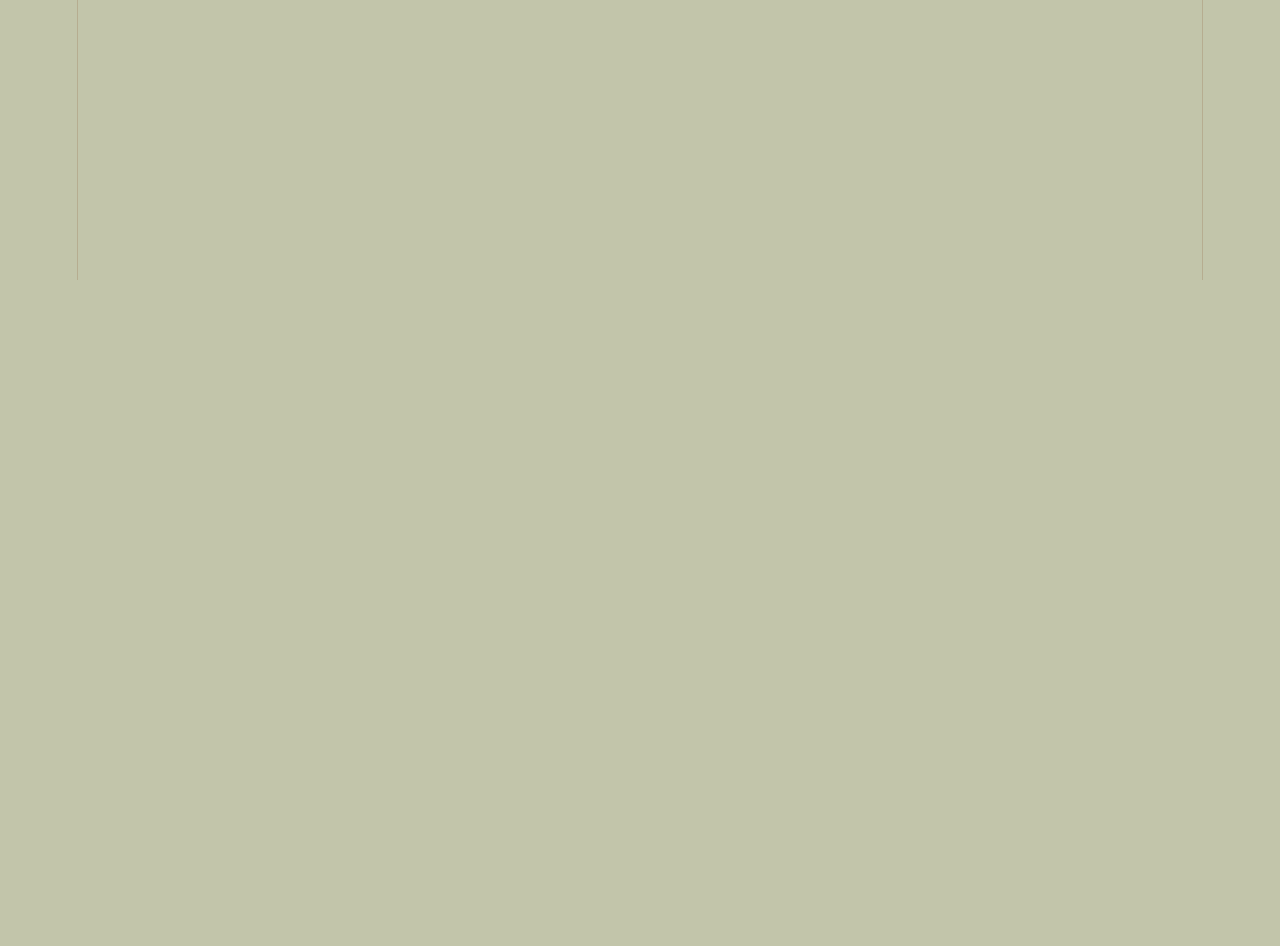
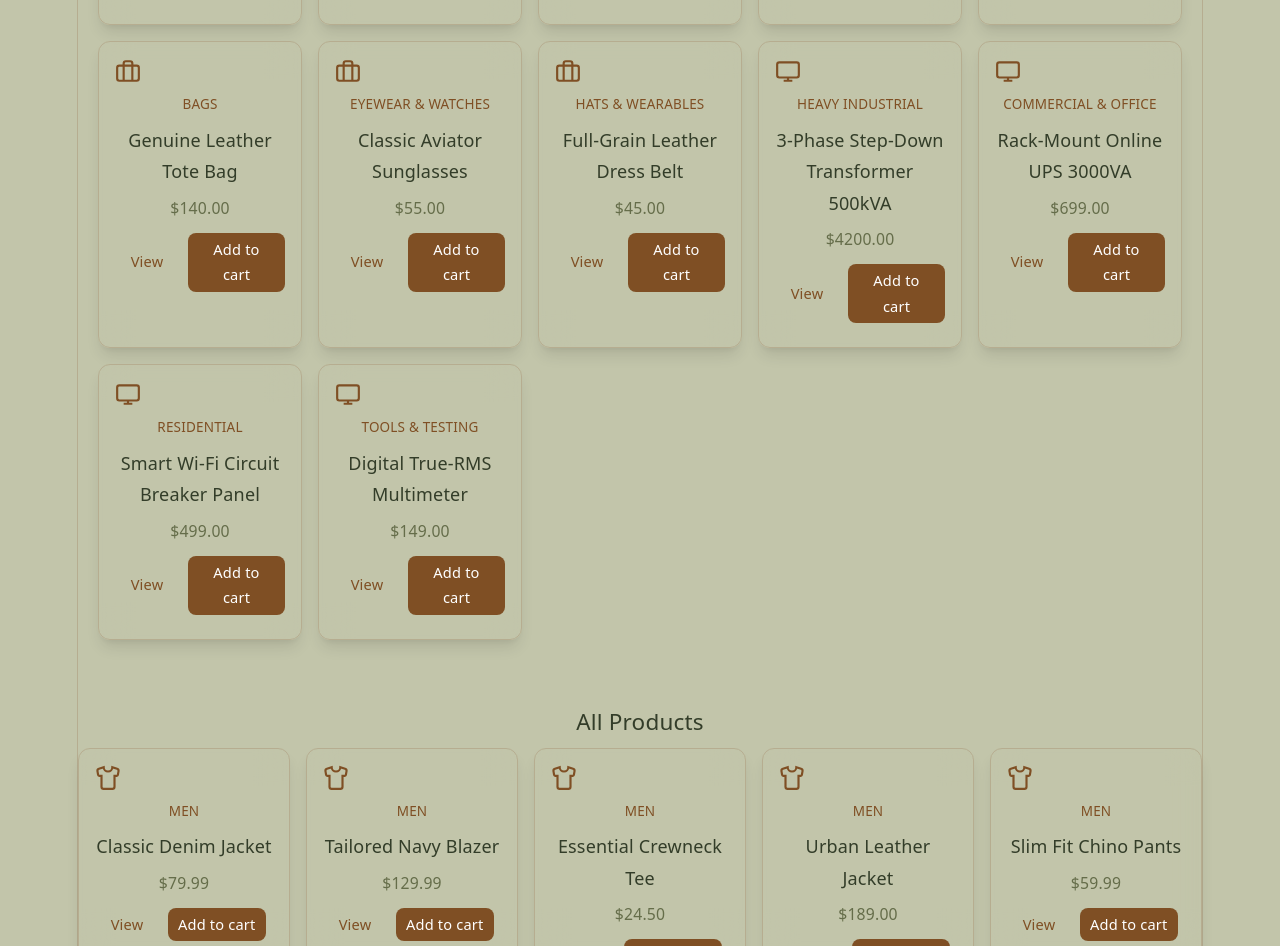
Before and after one commit to SamuelGitau-School/Summative-Lab-Building-a-React-Based-Personal-Project-Showcase-App, a React (Vite) app: page /dashboard in a window 1280 px wide. Shown: the part 520-1466 px from the top of the page. Before the commit the page ends 800 px from the top, so only its background shows below. Built offline with nearby package versions, Linux system fonts and the light colour scheme; no server answers; sample sign-in values are in the browser's storage.

Commit message:
fixed error on dashboards product list

```diff
--- a/src/assets/Product/Product.js
+++ b/src/assets/Product/Product.js
@@ -1,47 +1,65 @@
-const API_BASE = '/api';
+import { getCollection, setCollection } from '../../Database/db/Localdb'
+import { products as clothingProducts } from '../../Database/Data/Clothing_data'
+import { accessoryProducts } from '../../Database/Data/Accessories_data'
+import { electricalProducts } from '../../Database/Data/Electronics_data'
 
-function authHeaders() {
-  const token = localStorage.getItem('token')
-  return { Authorization: `Bearer ${token}` }
+const STORAGE_KEY = 'products'
+
+function withUniqueIds(items, department) {
+  return items.map((item) => ({
+    ...item,
+    department,
+    id: `${department}-${item.id}`,
+  }))
 }
 
-// Get all products
+
+const Catalog = [
+  ...withUniqueIds(clothingProducts, 'clothing'),
+  ...withUniqueIds(accessoryProducts, 'accessories'),
+  ...withUniqueIds(electricalProducts, 'electronics'),
+]
+
 export async function getProducts() {
-  const res = await fetch(`${API_BASE}/products`, {
-    headers: authHeaders(),
-  })
-  if (!res.ok) throw new Error('Could not fetch products.')
-  return res.json()
+  return getCollection(STORAGE_KEY, Catalog)
 }
 
-// Admin-only: create a new product
 export async function createProduct(product) {
-  const res = await fetch(`${API_BASE}/products`, {
-    method: 'POST',
-    headers: { 'Content-Type': 'application/json', ...authHeaders() },
-    body: JSON.stringify(product),
-  })
-  if (!res.ok) throw new Error('Could not create product.')
-  return res.json()
+  const current = getCollection(STORAGE_KEY, Catalog)
+  const newProduct = {
+    ...product,
+    id: product.id ?? `custom-${Date.now()}`,
+  }
+
+  const updated = [...current, newProduct]
+  setCollection(STORAGE_KEY, updated)
+  return newProduct
 }
 
-// Admin-only: edit a product's fields
 export async function updateProduct(productId, updates) {
-  const res = await fetch(`${API_BASE}/products/${productId}`, {
-    method: 'PATCH',
-    headers: { 'Content-Type': 'application/json', ...authHeaders() },
-    body: JSON.stringify(updates),
+  const current = getCollection(STORAGE_KEY, Catalog)
+  let updatedProduct = null
+  const updated = current.map((p) => {
+    if (p.id === productId) {
+      updatedProduct = { ...p, ...updates }
+      return updatedProduct
+    }
+    return p
   })
-  if (!res.ok) throw new Error('Could not update product.');
-  return res.json()
+
+  if (!updatedProduct) throw new Error('Product not found.')
+
+  setCollection(STORAGE_KEY, updated)
+  return updatedProduct
 }
 
-// Admin-only: remove a product
 export async function deleteProduct(productId) {
-  const res = await fetch(`${API_BASE}/products/${productId}`, {
-    method: 'DELETE',
-    headers: authHeaders(),
-  })
-  if (!res.ok) throw new Error('Could not delete product.')
-  return res.json()
+  const current = getCollection(STORAGE_KEY, Catalog)
+  const exists = current.some((p) => p.id === productId)
+
+  if (!exists) throw new Error('Product not found.')
+
+  const updated = current.filter((p) => p.id !== productId)
+  setCollection(STORAGE_KEY, updated)
+  return { id: productId, deleted: true }
 }
--- a/src/components/Dashboard/Dashboard.jsx
+++ b/src/components/Dashboard/Dashboard.jsx
@@ -1,6 +1,6 @@
 import { useState, useEffect } from 'react';
 import { Link } from 'react-router-dom';
-import { Typography, Card, CardContent, Button, CircularProgress } from '@mui/material';
+import { Typography, Card, CardContent, Button, CircularProgress, TextField, MenuItem } from '@mui/material';
 import Navbar from '../../assets/Navbar/Navbar';
 import Categories from '../Drop-Down/Catergories/Categories';
 import Profile from '../Drop-Down/Profile/Profile';
@@ -10,47 +10,92 @@ import { getProducts } from '../../assets/Product/Product';
 import './Dashboard.css';
 
 const categoryIcons = {
-  Accessories: (
+  accessories: (
     <svg width="26" height="26" viewBox="0 0 24 24" fill="none" stroke="currentColor" strokeWidth="2">
       <rect x="2" y="7" width="20" height="14" rx="2" />
       <path d="M16 21V5a2 2 0 0 0-2-2h-4a2 2 0 0 0-2 2v16" />
     </svg>
   ),
-  Clothing: (
+  clothing: (
     <svg width="26" height="26" viewBox="0 0 24 24" fill="none" stroke="currentColor" strokeWidth="2">
       <path d="M20.38 3.46 16 2a4 4 0 0 1-8 0L3.62 3.46a2 2 0 0 0-1.34 2.23l.58 3.47a1 1 0 0 0 .99.84H6v10a2 2 0 0 0 2 2h8a2 2 0 0 0 2-2V10h2.15a1 1 0 0 0 .99-.84l.58-3.47a2 2 0 0 0-1.34-2.23z" />
     </svg>
   ),
-  Electronics: (
+  electronics: (
     <svg width="26" height="26" viewBox="0 0 24 24" fill="none" stroke="currentColor" strokeWidth="2">
       <rect x="2" y="4" width="20" height="14" rx="2" />
       <line x1="8" y1="21" x2="16" y2="21" />
       <line x1="12" y1="18" x2="12" y2="21" />
     </svg>
   ),
-};
+}
+
+function getCategoryIcon(product) {
+  const key = (product.department || '').toLowerCase();
+  return categoryIcons[key] || categoryIcons.accessories;
+}
+
+function ProductCard({ product, onAddToCart }) {
+  return (
+    <Card className="dashboard-product-card">
+      <CardContent className="flex flex-col gap-2">
+        <div className="dashboard-card-icon">{getCategoryIcon(product)}</div>
+        <Typography variant="caption" sx={{ color: 'var(--accent)', textTransform: 'uppercase' }}>
+          {product.category}
+        </Typography>
+        <Typography variant="subtitle1" sx={{ color: 'var(--text-h)' }}>
+          {product.name}
+        </Typography>
+        <Typography variant="body2" sx={{ color: 'var(--text)' }}>
+          ${Number(product.price).toFixed(2)}
+        </Typography>
+        <div className="flex gap-2 mt-1">
+          <Button size="small" component={Link} to={`/products/${product.id}`}>
+            View
+          </Button>
+          <Button size="small" variant="contained" onClick={() => onAddToCart(product)}>
+            Add to cart
+          </Button>
+        </div>
+      </CardContent>
+    </Card>
+  );
+}
 
 function Dashboard() {
-  const [search, setSearch] = useState('');
-  const [category, setCategory] = useState('All');
-  const [featured, setFeatured] = useState([]);
-  const [loading, setLoading] = useState(true);
-  const { user } = useAuth();
-  const { addItem } = useCart();
+  const [search, setSearch] = useState('')
+  const [category, setCategory] = useState('All')
+  const [allProducts, setAllProducts] = useState([])
+  const [loading, setLoading] = useState(true)
+  const { user } = useAuth()
+  const { addItem } = useCart()
 
   useEffect(() => {
     getProducts()
-      .then((products) => {
+      .then(setAllProducts)
+      .finally(() => setLoading(false));
+  }, [])
+
+  // Featured strip
+  const featured = (() => {
     const seen = new Set();
-        const picks = products.filter((p) => {
+    return allProducts.filter((p) => {
       if (seen.has(p.category)) return false;
       seen.add(p.category);
       return true;
-        });
-        setFeatured(picks);
     })
-      .finally(() => setLoading(false));
-  }, []);
+  })
+  ()
+
+
+  const filtered = allProducts.filter((p) => {
+    const matchesCategory =
+      category === 'All' ||
+      p.category === category ||
+      (p.department || '').toLowerCase() === category.toLowerCase()
+    const matchesSearch = p.name.toLowerCase().includes(search.toLowerCase())
+    return matchesCategory && matchesSearch
+  })
 
   return (
     <div>
@@ -70,44 +115,44 @@ function Dashboard() {
         </Typography>
       </div>
 
-      <div className="dashboard-featured">
       {loading ? (
         <div className="flex justify-center py-12">
           <CircularProgress />
         </div>
       ) : (
+        <>
+          <div className="dashboard-featured">
+            <Typography variant="h6" sx={{ color: 'var(--text-h)', mb: 1 }}>
+              Featured
+            </Typography>
             <div className="dashboard-card-grid">
               {featured.map((product) => (
-              <Card key={product.id} className="dashboard-product-card">
-                <CardContent className="flex flex-col gap-2">
-                  <div className="dashboard-card-icon">
-                    {categoryIcons[product.category] || categoryIcons.Accessories}
+                <ProductCard key={product.id} product={product} onAddToCart={addItem} />
+              ))}
             </div>
-                  <Typography variant="caption" sx={{ color: 'var(--accent)', textTransform: 'uppercase' }}>
-                    {product.category}
+          </div>
+
+          <div className="dashboard-catalog">
+            <Typography variant="h6" sx={{ color: 'var(--text-h)', mt: 4, mb: 1 }}>
+              All Products {category !== 'All' ? `— ${category}` : ''}
             </Typography>
-                  <Typography variant="subtitle1" sx={{ color: 'var(--text-h)' }}>
-                    {product.name}
+
+            {filtered.length === 0 ? (
+              <Typography variant="body2" sx={{ color: 'var(--text)' }}>
+                No products match your search or category.
               </Typography>
-                  <Typography variant="body2" sx={{ color: 'var(--text)' }}>
-                    ${Number(product.price).toFixed(2)}
-                  </Typography>
-                  <div className="flex gap-2 mt-1">
-                    <Button size="small" component={Link} to={`/products/${product.id}`}>
-                      View
-                    </Button>
-                    <Button size="small" variant="contained" onClick={() => addItem(product)}>
-                      Add to cart
-                    </Button>
-                  </div>
-                </CardContent>
-              </Card>
+            ) : (
+              <div className="dashboard-card-grid">
+                {filtered.map((product) => (
+                  <ProductCard key={product.id} product={product} onAddToCart={addItem} />
                 ))}
               </div>
             )}
           </div>
+        </>
+      )}
     </div>
-  );
+  )
 }
 
 export default Dashboard;
--- a/src/components/Product-page/Product.jsx
+++ b/src/components/Product-page/Product.jsx
@@ -51,6 +51,7 @@ function Product({ searchQuery = '' }) {
       {filtered.map((product) => (
         <Card key={product.id} className="product-card">
           <CardContent className="flex flex-col gap-2">
+
             <Typography variant="subtitle1" sx={{ color: 'var(--text-h)' }}>
               {product.name}
             </Typography>
```
Lines whose indentation alone changed are shown as unchanged.
